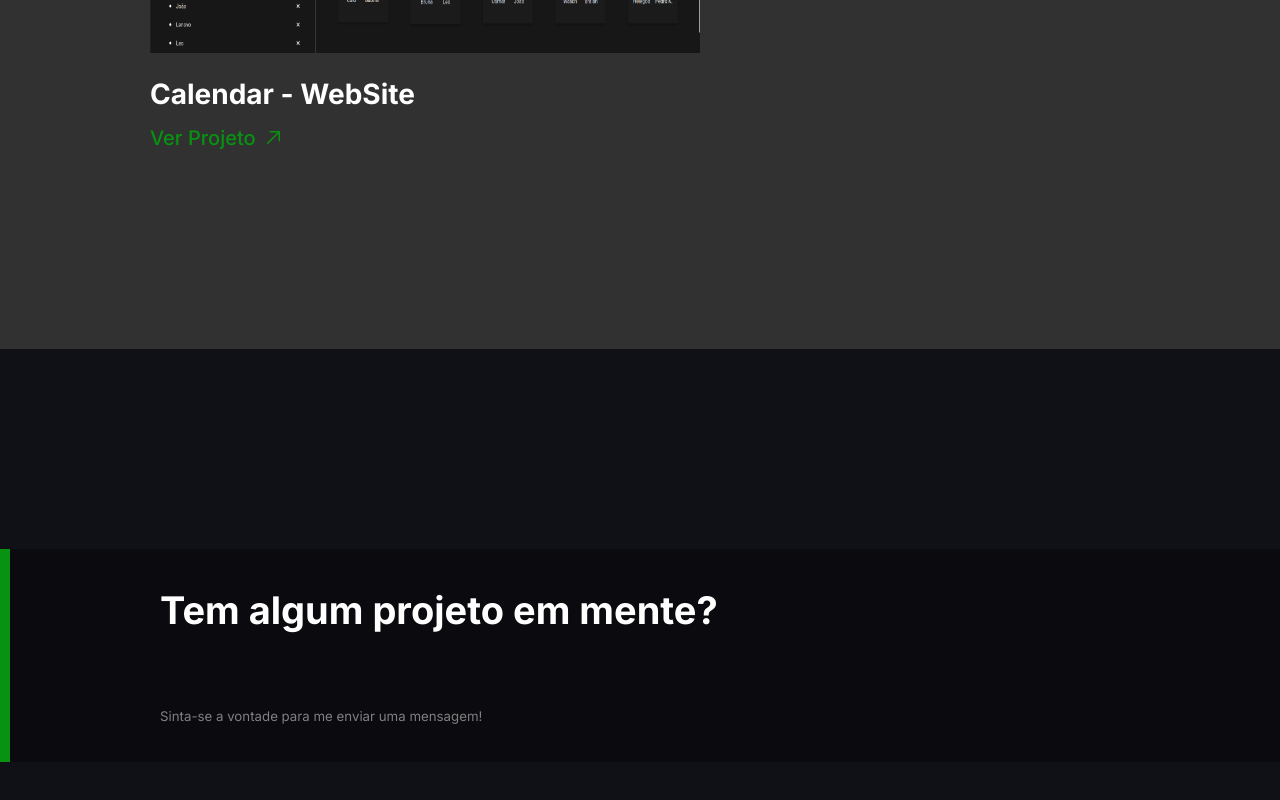
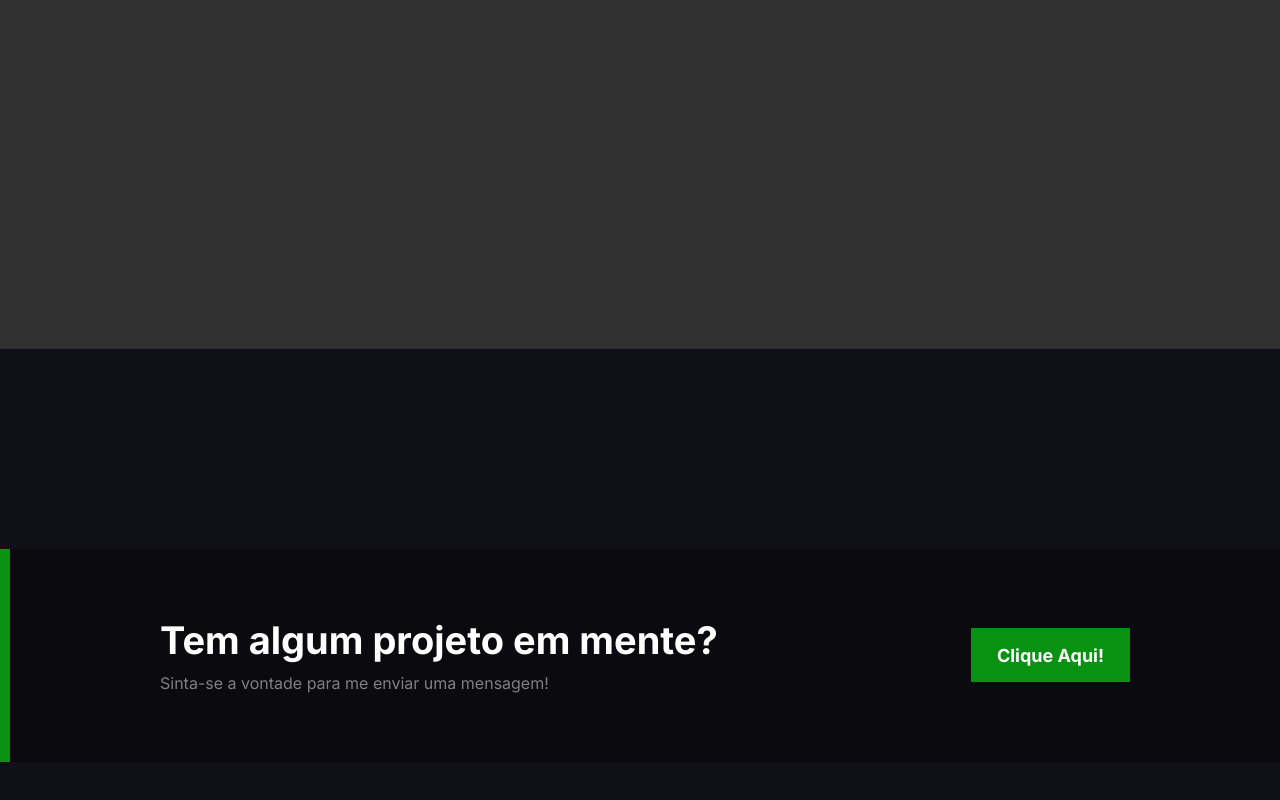
Before and after one commit to AndreMour/MyPortfolio, a React (Create React App) app: page / in a window 1280 px wide. Shown: the part 2080-2880 px from the top of the page. Built offline with nearby package versions, Linux system fonts and the light colour scheme.

Commit message:
Add button on Notification

```diff
--- a/src/Components/Notification/Index.jsx
+++ b/src/Components/Notification/Index.jsx
@@ -1,5 +1,8 @@
 import React from "react";
-import { Container, DivText, SubText, Text } from "./styles";
+import {
+  Button, Container, DivButton,
+  DivText, SubText, Text
+} from "./styles";
 
 const Notification = () => {
   return (
@@ -12,6 +15,9 @@ const Notification = () => {
           Sinta-se a vontade para me enviar uma mensagem!
         </SubText>
       </DivText>
+      <DivButton>
+        <Button>Clique Aqui!</Button>
+      </DivButton>
     </Container>
   )
 }
--- a/src/Components/Notification/styles.js
+++ b/src/Components/Notification/styles.js
@@ -2,27 +2,51 @@ import styled from "styled-components";
 import { COLORS } from "../../assets/colors/colors";
 
 export const Container = styled.div`
+  display: flex;
+  justify-content: space-between;
+  align-items: center;
   width: 100%;
   height: 213px;
   border-left: 10px solid ${COLORS.primaryGreen};
   background-color: ${COLORS.deepGray};
   margin-top: 200px;
-`
+  padding: 0 150px;
+`;
+
 export const DivText = styled.div`
-  display: grid;
-  height: 100%;
-  align-items: center;
-  margin-left: 150px;
-`
+  display: flex;
+  flex-direction: column;
+  justify-content: center;
+  gap: 10px;
+`;
+
 export const Text = styled.h3`
   font-family: 'Inter', sans-serif;
   font-size: 38px;
   font-weight: 700;
   color: ${COLORS.primaryWhite};
-`
+`;
+
 export const SubText = styled.h5`
   font-family: 'Inter', sans-serif;
-  font-family: 16px;
+  font-size: 16px;
   font-weight: 400;
   color: ${COLORS.Gray};
-`
+`;
+
+export const DivButton = styled.div`
+  display: flex;
+  justify-content: flex-end;
+`;
+
+export const Button = styled.button`
+  width: 159px;
+  height: 54px;
+  border: none;
+  font-family: 'Inter', sans-serif;
+  font-size: 18px;
+  font-weight: 700;
+  cursor: pointer;
+  color: ${COLORS.primaryWhite};
+  background-color: ${COLORS.primaryGreen};
+`;
--- a/src/Components/Projects/styles.js
+++ b/src/Components/Projects/styles.js
@@ -54,12 +54,11 @@ export const InlineDiv = styled.div`
     margin-top: 80px;
 `
 export const ProjectDiv = styled.div`
-    height: 478px;
-    width: 550;
+    width: 40%;
 `
 export const Images = styled.img`
-    width: 550px;
-    height: 368px;
+    width: 100%;
+    height: auto;
 `
 export const ProjectTitle = styled.h3`
     font-family: 'Inter', sans-serif;
```
Lines whose indentation alone changed are shown as unchanged.
